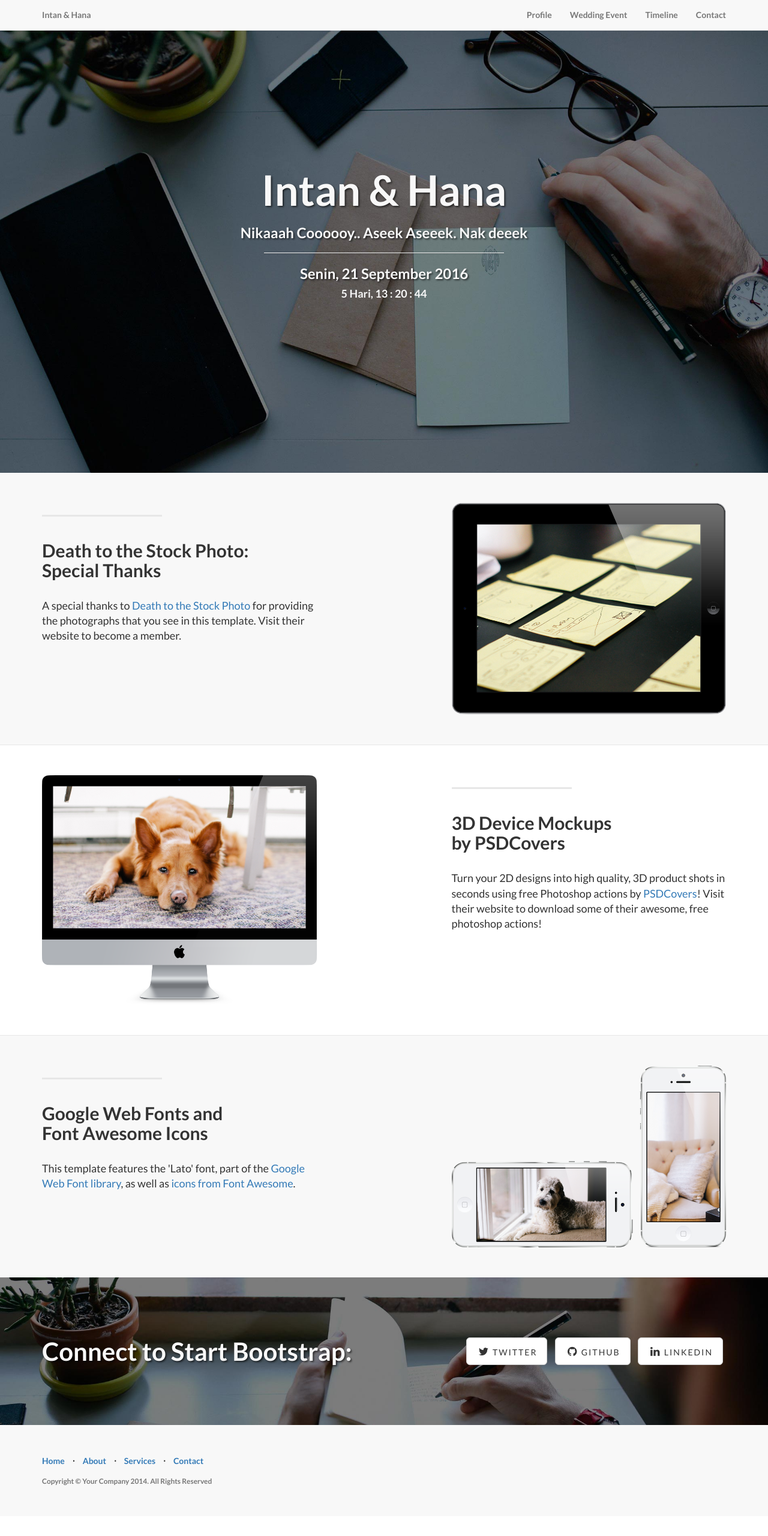
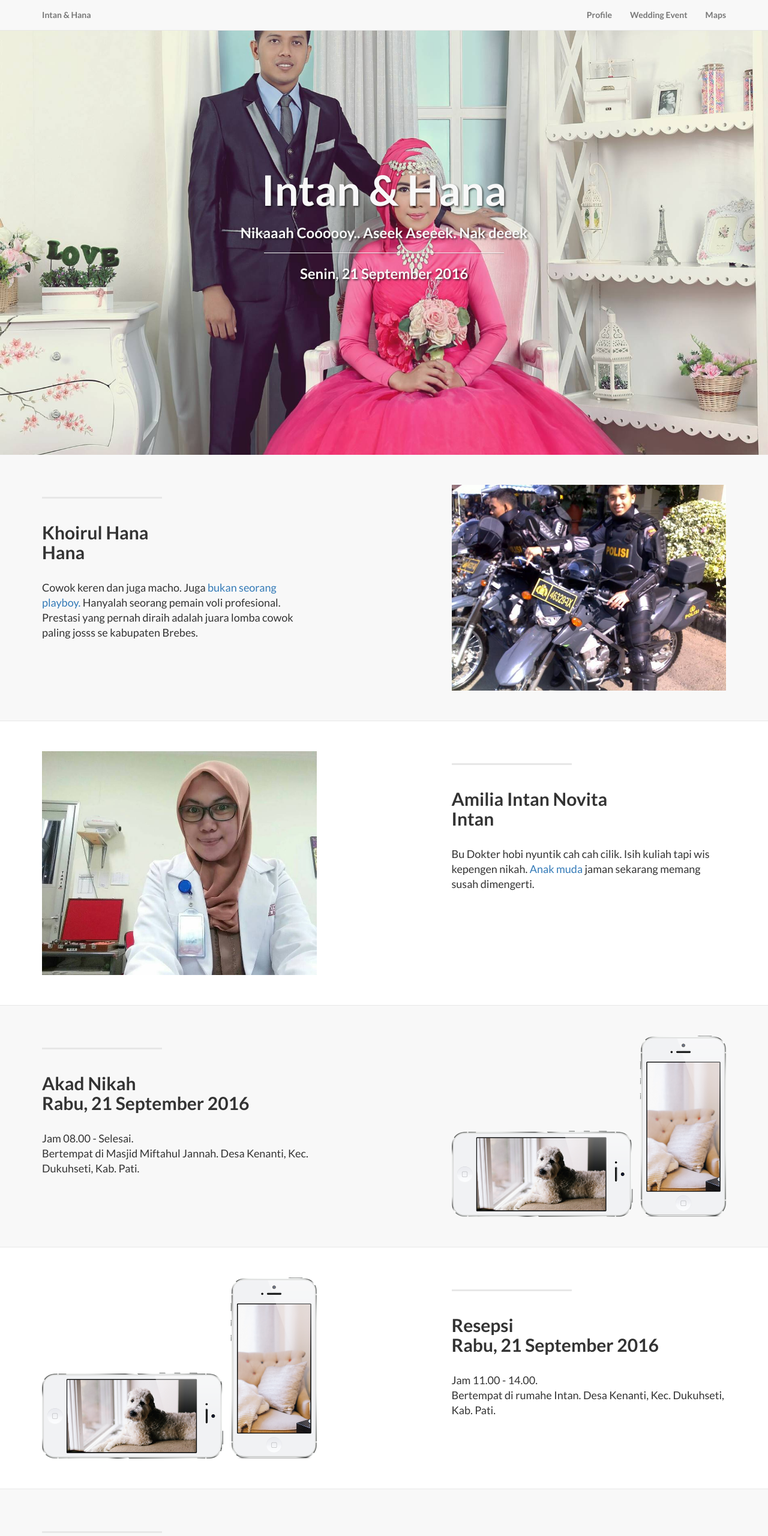
Before and after one commit to intanhana/intanhana.github.io, a plain HTML site: page index.html in a window 1280 px wide. Shown: the top 2560 px of the page at 60% size. Before the commit the page ends 2527 px from the top, so only its background shows below. Drawn offline with Linux system fonts and the light colour scheme; some packages are replaced by stand-ins of ours.

Commit message:
update maps

```diff
--- a/css/landing-page.css
+++ b/css/landing-page.css
@@ -35,7 +35,7 @@ h6 {
     padding-bottom: 50px;
     text-align: center;
     color: #f8f8f8;
-    background: url(../img/intro-bg.jpg) no-repeat center center;
+    background: url(../img/intro-bg-2.jpg) no-repeat center center;
     background-size: cover;
 }
 
--- a/index.html
+++ b/index.html
@@ -20,6 +20,13 @@
     <!-- Custom Fonts -->
     <link href="font-awesome/css/font-awesome.min.css" rel="stylesheet" type="text/css">
     <link href="https://fonts.googleapis.com/css?family=Lato:300,400,700,300italic,400italic,700italic" rel="stylesheet" type="text/css">
+
+    <style>
+        #map {
+            width: 100%;
+            height: 400px;
+        }
+    </style>
 
     <!-- HTML5 Shim and Respond.js IE8 support of HTML5 elements and media queries -->
     <!-- WARNING: Respond.js doesn't work if you view the page via file:// -->
@@ -49,16 +56,13 @@
             <div class="collapse navbar-collapse" id="bs-example-navbar-collapse-1">
                 <ul class="nav navbar-nav navbar-right">
                     <li>
-                        <a href="#about">Profile</a>
+                        <a href="#profile">Profile</a>
                     </li>
                     <li>
-                        <a href="#services">Wedding Event</a>
+                        <a href="#event">Wedding Event</a>
                     </li>
                     <li>
-                        <a href="#timeline">Timeline</a>
-                    </li>
-                    <li>
-                        <a href="#contact">Contact</a>
+                        <a href="#maps">Maps</a>
                     </li>
                 </ul>
             </div>
@@ -80,7 +84,6 @@
                         <h3>Nikaaah Coooooy.. Aseek Aseeek. Nak deeek</h3>
                         <hr class="intro-divider">
                         <h3>Senin, 21 September 2016</h3>
-                        <h4>5 Hari, 13 : 20 : 44</h4>
                         <!--
                         <ul class="list-inline intro-social-buttons">
                             <li>
@@ -106,7 +109,7 @@
 
     <!-- Page Content -->
 
-	<a  name="services"></a>
+	<a  name="profile"></a>
     <div class="content-section-a">
 
         <div class="container">
@@ -114,11 +117,11 @@
                 <div class="col-lg-5 col-sm-6">
                     <hr class="section-heading-spacer">
                     <div class="clearfix"></div>
-                    <h2 class="section-heading">Death to the Stock Photo:<br>Special Thanks</h2>
-                    <p class="lead">A special thanks to <a target="_blank" href="http://join.deathtothestockphoto.com/">Death to the Stock Photo</a> for providing the photographs that you see in this template. Visit their website to become a member.</p>
+                    <h2 class="section-heading">Khoirul Hana<br />Hana</h2>
+                    <p class="lead">Cowok keren dan juga macho. Juga <a target="_blank" href="http://www.facebook.com/hana.caraka.52">bukan seorang playboy.</a> Hanyalah seorang pemain voli profesional. Prestasi yang pernah diraih adalah juara lomba cowok paling josss se kabupaten Brebes.</p>
                 </div>
                 <div class="col-lg-5 col-lg-offset-2 col-sm-6">
-                    <img class="img-responsive" src="img/ipad.png" alt="">
+                    <img class="img-responsive" src="img/hana.jpg" alt="">
                 </div>
             </div>
 
@@ -136,11 +139,11 @@
                 <div class="col-lg-5 col-lg-offset-1 col-sm-push-6  col-sm-6">
                     <hr class="section-heading-spacer">
                     <div class="clearfix"></div>
-                    <h2 class="section-heading">3D Device Mockups<br>by PSDCovers</h2>
-                    <p class="lead">Turn your 2D designs into high quality, 3D product shots in seconds using free Photoshop actions by <a target="_blank" href="http://www.psdcovers.com/">PSDCovers</a>! Visit their website to download some of their awesome, free photoshop actions!</p>
+                    <h2 class="section-heading">Amilia Intan Novita<br>Intan</h2>
+                    <p class="lead">Bu Dokter hobi nyuntik cah cah cilik. Isih kuliah tapi wis kepengen nikah.  <a target="_blank" href="http://www.facebook.com/amilia.i.novita"> Anak muda</a> jaman sekarang memang susah dimengerti.</p>
                 </div>
                 <div class="col-lg-5 col-sm-pull-6  col-sm-6">
-                    <img class="img-responsive" src="img/dog.png" alt="">
+                    <img class="img-responsive" src="img/intan.jpg" alt="">
                 </div>
             </div>
 
@@ -149,7 +152,7 @@
 
     </div>
     <!-- /.content-section-b -->
-
+    <a  name="event"></a>
     <div class="content-section-a">
 
         <div class="container">
@@ -158,8 +161,8 @@
                 <div class="col-lg-5 col-sm-6">
                     <hr class="section-heading-spacer">
                     <div class="clearfix"></div>
-                    <h2 class="section-heading">Google Web Fonts and<br>Font Awesome Icons</h2>
-                    <p class="lead">This template features the 'Lato' font, part of the <a target="_blank" href="http://www.google.com/fonts">Google Web Font library</a>, as well as <a target="_blank" href="http://fontawesome.io">icons from Font Awesome</a>.</p>
+                    <h2 class="section-heading">Akad Nikah<br>Rabu, 21 September 2016</h2>
+                    <p class="lead">Jam 08.00 - Selesai. <br />Bertempat di Masjid Miftahul Jannah. Desa Kenanti, Kec. Dukuhseti, Kab. Pati.</p>
                 </div>
                 <div class="col-lg-5 col-lg-offset-2 col-sm-6">
                     <img class="img-responsive" src="img/phones.png" alt="">
@@ -172,7 +175,54 @@
     </div>
     <!-- /.content-section-a -->
 
-	<a  name="contact"></a>
+    <div class="content-section-b">
+
+        <div class="container">
+
+            <div class="row">
+                <div class="col-lg-5 col-lg-offset-1 col-sm-push-6  col-sm-6">
+                    <hr class="section-heading-spacer">
+                    <div class="clearfix"></div>
+                    <h2 class="section-heading">Resepsi<br>Rabu, 21 September 2016</h2>
+                    <p class="lead">Jam 11.00 - 14.00. <br />Bertempat di rumahe Intan. Desa Kenanti, Kec. Dukuhseti, Kab. Pati.</p>
+                </div>
+                <div class="col-lg-5 col-sm-pull-6  col-sm-6">
+                    <img class="img-responsive" src="img/phones.png" alt="">
+                </div>
+            </div>
+
+        </div>
+        <!-- /.container -->
+
+    </div>
+    <!-- /.content-section-b -->
+
+    <a  name="maps"></a>
+    <div class="content-section-a">
+        <div class="container">
+            <div class="row">
+                <div class="col-lg-5 col-sm-6">
+                    <hr class="section-heading-spacer">
+                    <div class="clearfix"></div>
+                    <h2 class="section-heading">Maps<br />Rumahnya Intan</h2>
+                </div>
+                <div class="col-lg-12" id="map">
+                    <script>
+                      function initMap() {
+                        var mapDiv = document.getElementById('map');
+                        var map = new google.maps.Map(mapDiv, {
+                            center: {lat: 44.540, lng: -78.546},
+                            zoom: 8
+                        });
+                      }
+                    </script>
+                    <script async defer
+                        src="https://maps.googleapis.com/maps/api/js?key=AIzaSyDoxqv4Fi-fTrb0JuQaliUVypWxTSXyv7c&callback=initMap">
+                    </script>
+                </div>
+            </div>
+        </div>
+    </div>
     <div class="banner">
 
         <div class="container">
@@ -213,18 +263,18 @@
                         </li>
                         <li class="footer-menu-divider">&sdot;</li>
                         <li>
-                            <a href="#about">About</a>
+                            <a href="#profile">Profile</a>
                         </li>
                         <li class="footer-menu-divider">&sdot;</li>
                         <li>
-                            <a href="#services">Services</a>
+                            <a href="#event">Wedding Event</a>
                         </li>
                         <li class="footer-menu-divider">&sdot;</li>
                         <li>
-                            <a href="#contact">Contact</a>
+                            <a href="#maps">Maps</a>
                         </li>
                     </ul>
-                    <p class="copyright text-muted small">Copyright &copy; Your Company 2014. All Rights Reserved</p>
+                    <p class="copyright text-muted small">Copyright &copy; Your Company 2016. All Rights Reserved</p>
                 </div>
             </div>
         </div>
```
Also changed, not shown: img/banner-bg-2.jpg (added), img/banner-bg-3.jpg (added), img/hana.jpg (added), img/intan.jpg (added), img/intanhana.jpg (added), img/intro-bg-2.jpg (added).
